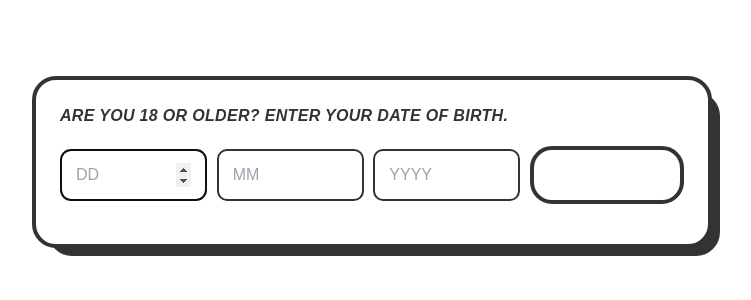
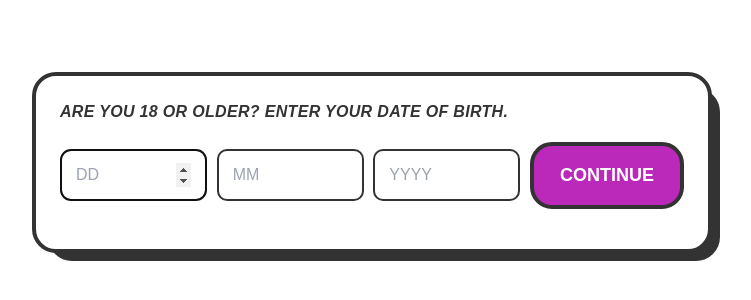
Before and after one commit to caseyclarkee/Sugar-Sale, a React (Vite) app: page /#/ in a window 1280 px wide. Shown: the part 238-538 px from the top of the page, without its empty margins (268-1019 px from the left). Built offline with nearby package versions, Linux system fonts and the light colour scheme; a web font is replaced by a local one.

Commit message:
Update agegate.css

```diff
--- a/public/agegate.css
+++ b/public/agegate.css
@@ -40,34 +40,31 @@
   border: 2px solid #333; border-radius: 10px;
   padding: 12px 14px; font-size: 1rem; width: 100%;
 }
-/* CTA button: pill shape, thick border, hard offset shadow */
 #age-gate-form .cta {
-  display: inline-block;
+  position: relative;
   border: 4px solid #333;
-  border-radius: 22px;             /* pill-ish */
+  border-radius: 22px;
   padding: 16px 26px;
   font-size: 1.125rem;
   font-weight: 900;
-  line-height: 1;
   text-transform: uppercase;
   color: #fff;
-  background: bg-purple;
-  position: relative;
+  background: #BB29BB;
   cursor: pointer;
-  box-shadow: none;                /* use hard offset like the card */
+  transition: transform 0.15s ease, box-shadow 0.15s ease, background 0.15s ease;
 }
 
-/* hard offset "shadow block" behind the button */
+/* hard offset shadow behind button */
 #age-gate-form .cta::after {
   content: "";
   position: absolute;
   inset: 0;
   border-radius: inherit;
   background: #333;
-  transform: translate(10px, 10px);/* offset down-right */
+  transform: translate(10px, 10px);
+  transition: transform 0.15s ease;
   z-index: -1;
 }
-.error { color: #b00020; font-weight: 700; margin: 6px 0 0; }
 
 /* Hover: pop forward and add a glow */
 #age-gate-form .cta:hover {
@@ -101,6 +98,7 @@
   letter-spacing: .02em;
   color: #333;
 }
+.error { color: #b00020; font-weight: 700; margin: 6px 0 0; }
 
 /* Force standard cursor while age gate is active */
 .agegate-active #age-gate-overlay,
```
